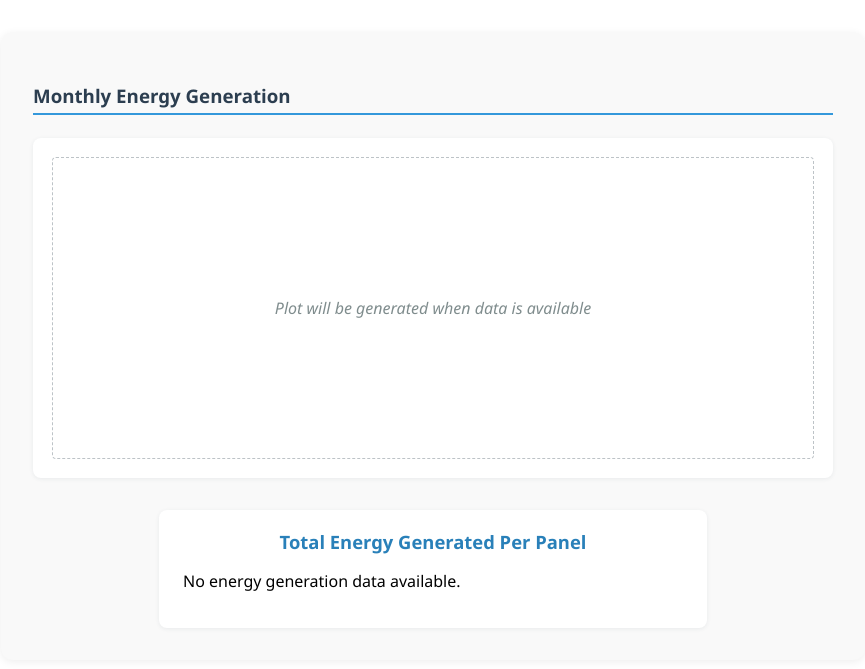
After one commit to sitscholl/SolarEnergy, a Python web app: template templates/monthly_energy.html in a window 1280 px wide. The commit adds this page. Shown: the top 669 px of the page, without its empty margins (207-1072 px from the left). Run offline with Jinja, Linux system fonts and the light colour scheme; the template is opened without the code that fills it, so the values that code supplies are empty.

Commit message:
create sections for report

```diff
--- /dev/null
+++ b/templates/monthly_energy.html
@@ -0,0 +1,134 @@
+<!-- monthly_energy_section.html -->
+<style>
+    .monthly-energy-section {
+        font-family: 'Segoe UI', Arial, sans-serif;
+        margin: 2em auto;
+        max-width: 800px;
+        background: #f9f9f9;
+        border-radius: 12px;
+        box-shadow: 0 2px 8px rgba(0,0,0,0.07);
+        padding: 2em;
+    }
+    .monthly-energy-section h3 {
+        color: #2c3e50;
+        border-bottom: 2px solid #3498db;
+        padding-bottom: 0.3em;
+        margin-bottom: 1.2em;
+    }
+    .plot-container {
+        background: #fff;
+        border-radius: 8px;
+        box-shadow: 0 1px 4px rgba(44,62,80,0.08);
+        padding: 1.2em;
+        margin-bottom: 2em;
+        text-align: center;
+    }
+    .plot-container img {
+        max-width: 100%;
+        height: auto;
+    }
+    .plot-placeholder {
+        height: 300px;
+        display: flex;
+        align-items: center;
+        justify-content: center;
+        color: #7f8c8d;
+        font-style: italic;
+        border: 1px dashed #bdc3c7;
+        border-radius: 4px;
+    }
+    .panel-totals {
+        background: #fff;
+        border-radius: 8px;
+        box-shadow: 0 1px 4px rgba(44,62,80,0.08);
+        padding: 1.2em 1.5em;
+        margin: 0 auto;
+        max-width: 500px;
+    }
+    .panel-totals h4 {
+        color: #2980b9;
+        margin-top: 0;
+        margin-bottom: 0.8em;
+        font-size: 1.15em;
+        text-align: center;
+    }
+    .totals-table {
+        width: 100%;
+        border-collapse: collapse;
+        margin-bottom: 0.5em;
+    }
+    .totals-table th, .totals-table td {
+        padding: 0.4em 0.7em;
+        text-align: left;
+    }
+    .totals-table th {
+        background: #ecf0f1;
+        color: #34495e;
+        font-weight: 600;
+    }
+    .totals-table tr:nth-child(even) td {
+        background: #f4f8fb;
+    }
+    .totals-table tr:nth-child(odd) td {
+        background: #fff;
+    }
+    .totals-table td.energy-value {
+        font-weight: bold;
+        color: #2c3e50;
+        text-align: right;
+    }
+    .totals-table tr.total-row {
+        border-top: 2px solid #3498db;
+    }
+    .totals-table tr.total-row td {
+        font-weight: bold;
+        color: #2980b9;
+    }
+    @media (max-width: 700px) {
+        .monthly-energy-section {
+            padding: 1em;
+        }
+    }
+</style>
+
+<div class="monthly-energy-section">
+    <h3>Monthly Energy Generation</h3>
+
+    <div class="plot-container">
+        {% if monthly_plot_url %}
+            <img src="{{ monthly_plot_url }}" alt="Monthly Energy Generation Plot">
+        {% else %}
+            <div class="plot-placeholder">
+                <p>Plot will be generated when data is available</p>
+            </div>
+        {% endif %}
+    </div>
+
+    <div class="panel-totals">
+        <h4>Total Energy Generated Per Panel</h4>
+        {% if panel_energy_totals %}
+            <table class="totals-table">
+                <thead>
+                    <tr>
+                        <th>Panel</th>
+                        <th>Total Energy</th>
+                    </tr>
+                </thead>
+                <tbody>
+                    {% for panel_name, energy in panel_energy_totals.items() %}
+                        <tr>
+                            <td>{{ panel_name|title }}</td>
+                            <td class="energy-value">{{ energy }} kWh</td>
+                        </tr>
+                    {% endfor %}
+                    <tr class="total-row">
+                        <td>Total</td>
+                        <td class="energy-value">{{ panel_energy_totals.values()|sum }} kWh</td>
+                    </tr>
+                </tbody>
+            </table>
+        {% else %}
+            <p>No energy generation data available.</p>
+        {% endif %}
+    </div>
+</div>
--- a/templates/panels.html
+++ b/templates/panels.html
@@ -94,7 +94,8 @@
                                 <td>
                                     {{ value }}
                                     {% if property == 'area' %} m²
-                                    {% elif property in ['offset', 'slope', 'aspect'] %} °
+                                    {% elif property == 'offset' %} m
+                                    {% elif property in ['slope', 'aspect'] %} °
                                     {% endif %}
                                 </td>
                             </tr>
```
Also changed, not shown: templates/energy_calculation.html (added, +76 -0 lines), templates/main_template.html (added, +57 -0 lines), tests/report/main_template.py (added, +55 -0 lines).
